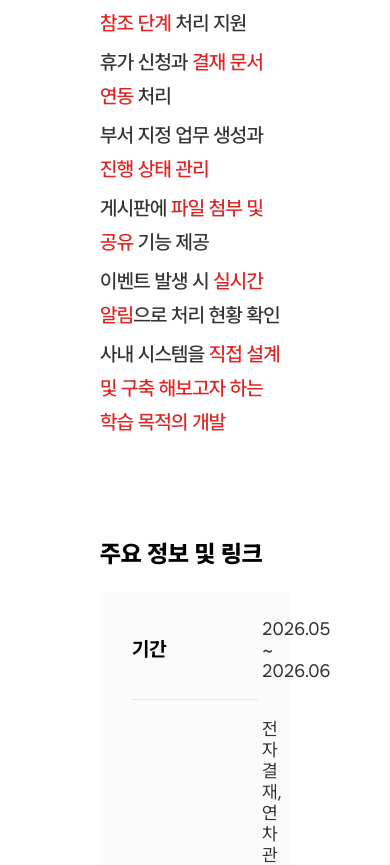
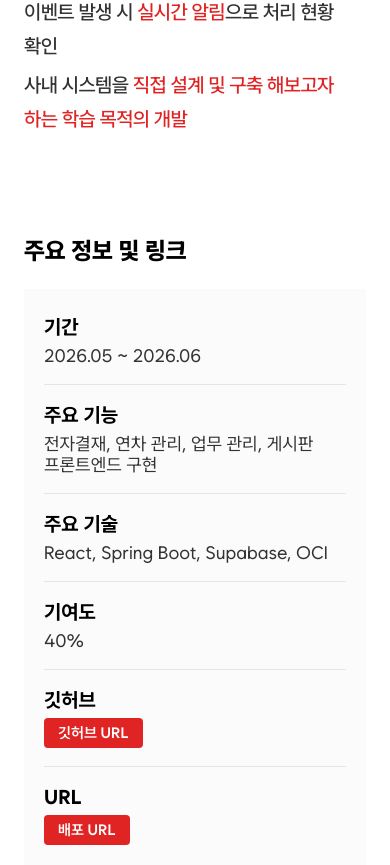
Before and after one commit to leeyu-ri/MyPortfolio, a React (Vite) app: page /project/1 in a window 390 px wide. Shown: the part 680-1545 px from the top of the page. Built offline with nearby package versions, Linux system fonts and the light colour scheme.

Commit message:
모바일 버전 css 수정

```diff
--- a/src/components/ProjectCard.module.css
+++ b/src/components/ProjectCard.module.css
@@ -13,29 +13,6 @@
     opacity 1.2s ease,
     transform 1.2s ease;
 }
-
-/* .card:hover {
-  background-color: #e02424;
-  border-color: #e02424;
-  color: #fff;
-}
-
-.card:hover .subtitle,
-.card:hover .description,
-.card:hover .type,
-.card:hover .header {
-  color: #f5f5f5;
-}
-
-.card:hover .stackItem {
-  border-color: #f5f5f5;
-  color: #f5f5f5;
-}
-
-.card:hover .link {
-  color: #fff;
-  border-bottom-color: #fff;
-} */
 
 .header {
   display: flex;
@@ -101,6 +78,7 @@
   font-size: 28px;
   font-weight: 700;
   margin-bottom: 6px;
+  overflow-wrap: break-word;
 }
 .type {
   font-size: 15px;
@@ -114,8 +92,8 @@
   font-weight: 700;
   color: #000000;
   margin: 0;
+  overflow-wrap: break-word;
 }
-
 .description {
   font-size: 14px;
   line-height: 1.6;
--- a/src/pages/Project.module.css
+++ b/src/pages/Project.module.css
@@ -21,14 +21,19 @@
   margin-bottom: 60px;
   word-break: keep-all;
 }
+
 .projectList {
   display: grid;
-  grid-template-columns: repeat(2, 1fr);
+  grid-template-columns: repeat(2, minmax(0, 1fr));
   gap: 40px;
 }
 
 @media (max-width: 768px) {
+  .project {
+    padding: 60px 24px 80px;
+  }
+
   .projectList {
-    grid-template-columns: 1fr;
+    grid-template-columns: minmax(0, 1fr);
   }
 }
--- a/src/pages/ProjectDetail.module.css
+++ b/src/pages/ProjectDetail.module.css
@@ -44,7 +44,7 @@
   font-weight: 800;
   letter-spacing: -0.02em;
   border-top: 2px solid #000;
-  padding-top: 6dvb;
+  padding-top: 6px;
   margin: 0 0 20px 0;
 }
 
@@ -144,11 +144,13 @@
   color: #000;
   margin: 0;
 }
-
 .infoValue {
+  flex: 1;
+  min-width: 0;
   font-size: 18px;
   color: #333;
   margin: 0;
+  word-break: keep-all;
 }
 
 .infoLinkTag {
@@ -200,3 +202,22 @@
 .troubleContent p {
   margin: 0.25rem 0;
 }
+@media (max-width: 768px) {
+  .page {
+    padding: 60px 24px 80px;
+  }
+
+  .infoTable {
+    padding: 8px 20px;
+  }
+
+  .infoRow {
+    flex-direction: column;
+    align-items: flex-start;
+    gap: 6px;
+  }
+
+  .infoLabel {
+    width: auto;
+  }
+}
```
